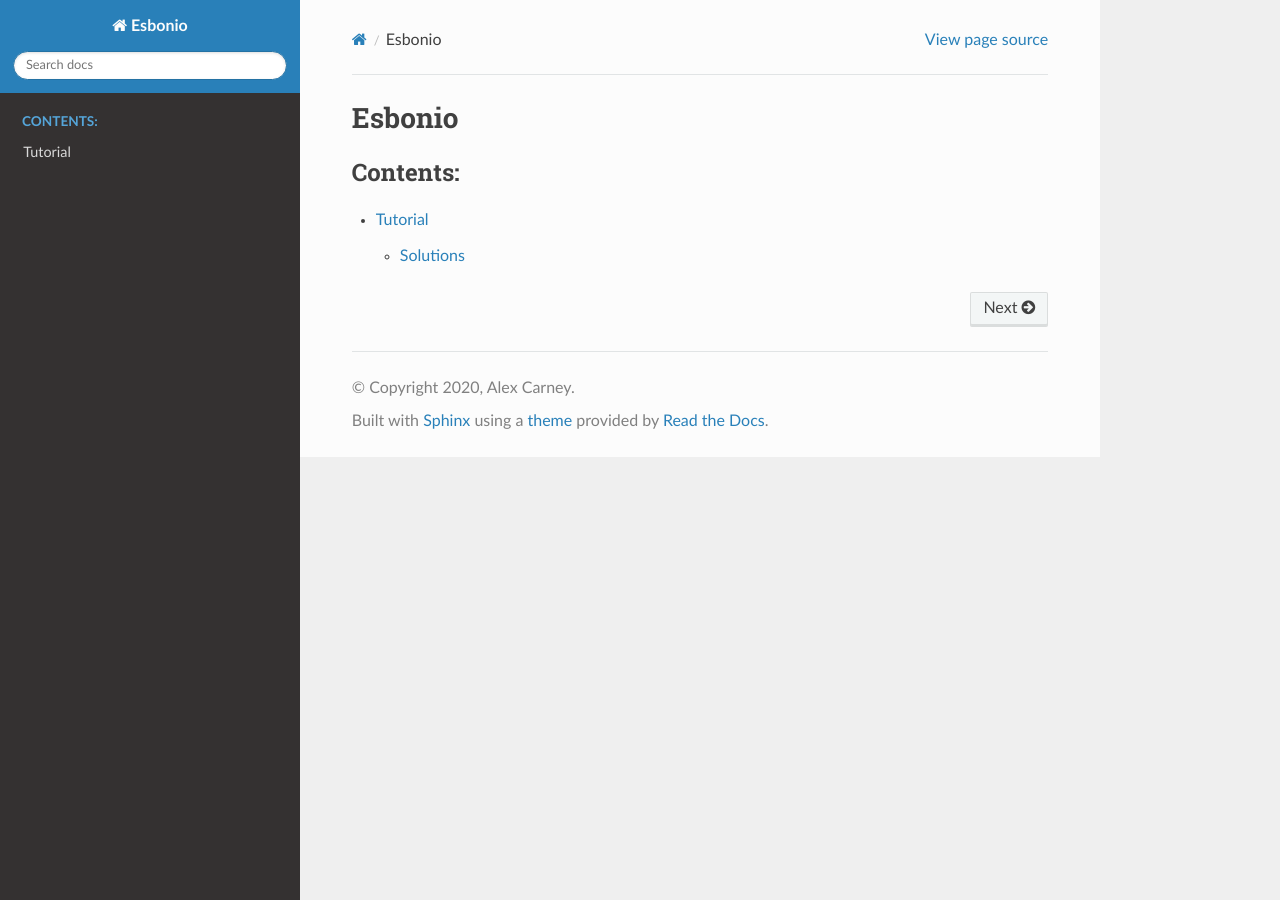
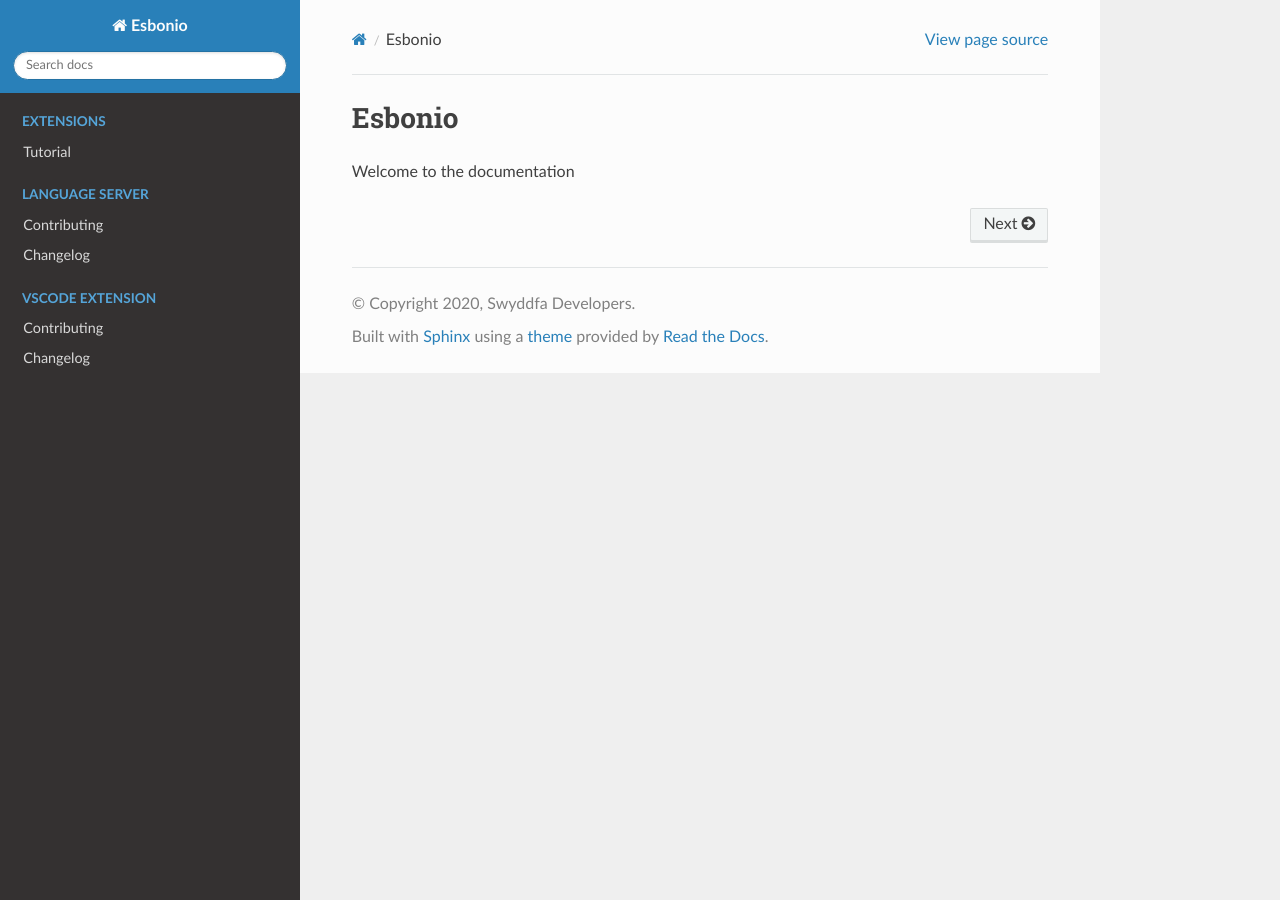
Before and after one commit to swyddfa/esbonio, a Sphinx documentation site: the page built from docs/index.rst, in a window 1280 px wide. Built offline with Sphinx 7.4.7 and the Read the Docs theme 2.0.0, drawn with Linux system fonts in a browser that asks for light colours; the version number is read from the project's files by our own code.

Commit message:
Wip documentation updates

```diff
--- /dev/null
+++ b/docs/changelog.rst
@@ -0,0 +1,4 @@
+Changelog
+=========
+
+.. include:: ../lib/esbonio/CHANGES.rst
--- /dev/null
+++ b/docs/code/vscode_changelog.rst
@@ -0,0 +1,4 @@
+Changelog
+=========
+
+.. include:: ../../code/CHANGES.rst
--- a/docs/conf.py
+++ b/docs/conf.py
@@ -18,8 +18,8 @@
 # -- Project information -----------------------------------------------------
 
 project = "Esbonio"
-copyright = "2020, Alex Carney"
-author = "Alex Carney"
+copyright = "2020, Swyddfa Developers"
+author = "Swyddfa Developers"
 
 # The full version, including alpha/beta/rc tags
 release = esbonio.__version__
@@ -51,4 +51,4 @@
 # Add any paths that contain custom static files (such as style sheets) here,
 # relative to this directory. They are copied after the builtin static files,
 # so a file named "default.css" will overwrite the builtin "default.css".
-html_static_path = ["_static"]
+# html_static_path = ["_static"]
--- a/docs/index.rst
+++ b/docs/index.rst
@@ -1,8 +1,29 @@
 Esbonio
 =======
 
+Welcome to the documentation
+
 .. toctree::
+   :glob:
    :maxdepth: 2
-   :caption: Contents:
+   :hidden:
+   :caption: Extensions
 
-   tutorial
+   extensions/*
+
+.. toctree::
+   :glob:
+   :caption: Language Server
+   :hidden:
+   :maxdepth: 2
+
+   lsp/*
+   changelog
+
+.. toctree::
+   :glob:
+   :maxdepth: 2
+   :hidden:
+   :caption: VSCode Extension
+
+   code/*
```
Also changed, not shown: docs/code/contributing.rst (added, +27 -0 lines), docs/lsp/contributing.rst (added, +11 -0 lines), docs/extensions/tutorial.rst (renamed from docs/tutorial.rst).
